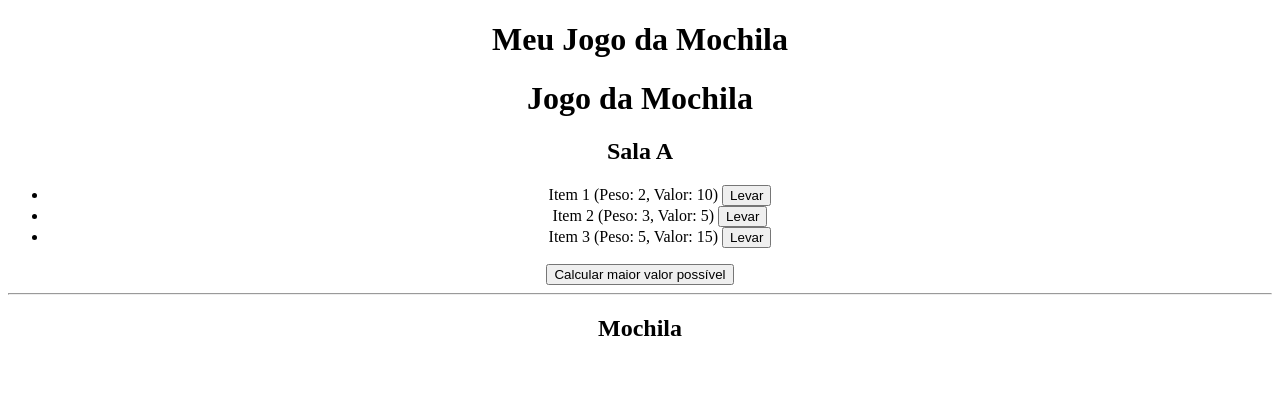
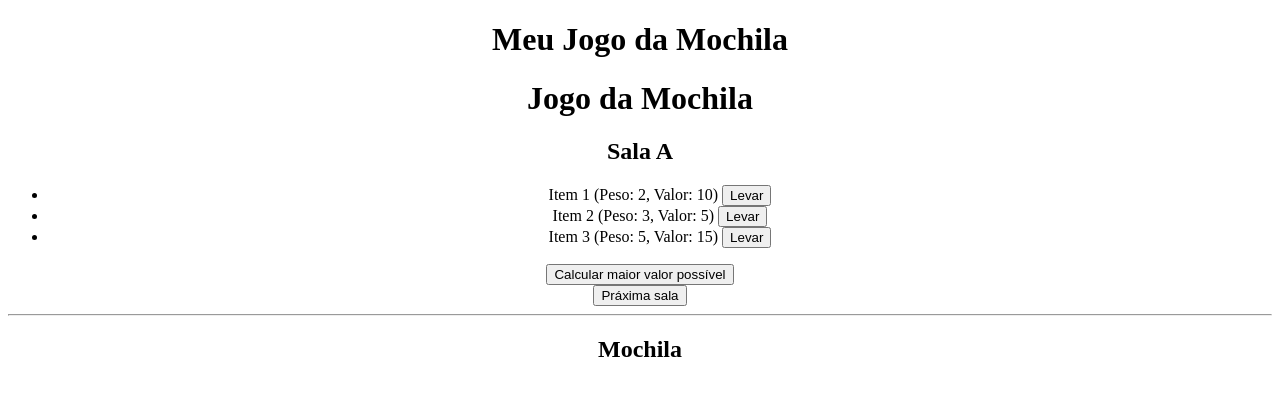
Before and after one commit to projeto-de-algoritmos/PD_KnapsackGame, an Angular app: page / in a window 1280 px wide. Shown: the top 396 px of the page. Built offline with nearby package versions, Linux system fonts and the light colour scheme.

Commit message:
add metodo nextRoon

```diff
--- a/src/app/game.component.ts
+++ b/src/app/game.component.ts
@@ -19,6 +19,8 @@ import Rooms from 'src/entity/Graph';
     </ul>
   </div>
     <button (click)="calculateMaxValue()">Calcular maior valor possível</button>
+    <br>
+    <button (click)="nextRoon()">Práxima sala</button>
     <hr>
     <div>
       <h2>Mochila</h2>
@@ -62,5 +64,12 @@ export class GameComponent {
     const capacity = 10; // Capacidade da mochila (ajuste conforme necessário)
  //   const maxValue = this.gameService.findMaxValueKnapsack(capacity);
   //  console.log('Maior valor possível:', maxValue);
+  //idSalaAtual, capacidadeMochila, mochila
+  }
+
+  nextRoon(){
+    console.log(this.rooms);
+    this.gameService.goToNextRoom();
+    this.rooms = this.gameService.getRooms();
   }
 }
```
